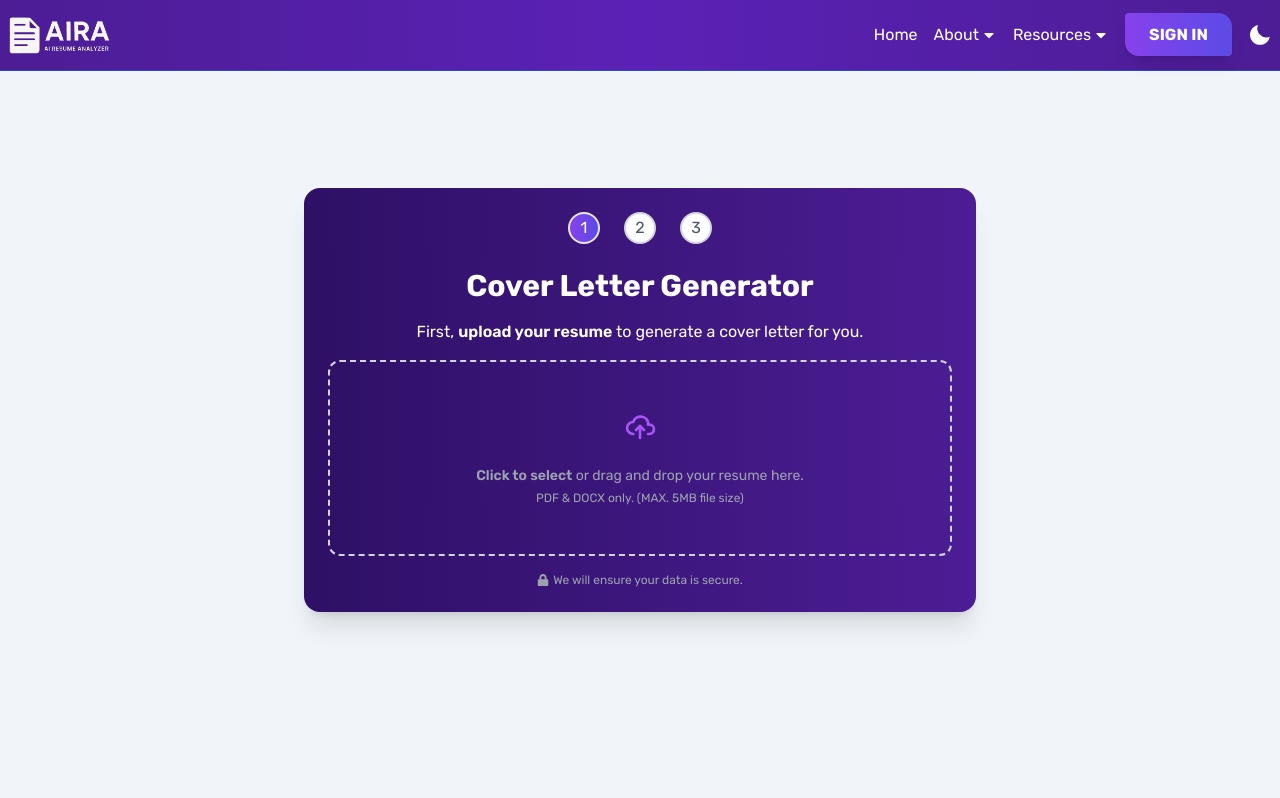
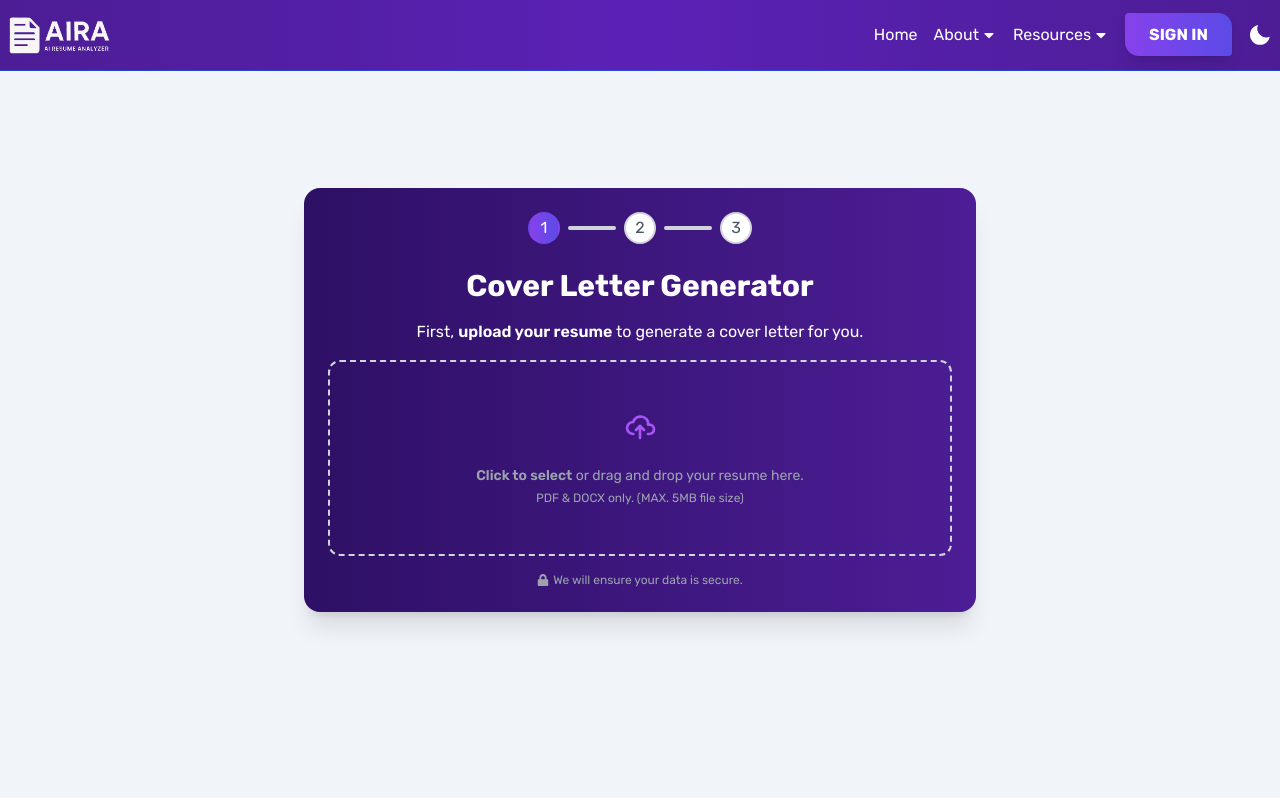
Before and after one commit to KawaiiMoe3/aira, a React (Vite) app: page /analyzer/cover-letter-generator in a window 1280 px wide. Shown: the top 798 px of the page. Built offline with nearby package versions, Linux system fonts and the light colour scheme; no server answers; a web font is replaced by a local one.

Commit message:
Feat: Cover letter report downloadable
Enh:
1. UI/UX improvement

```diff
--- a/src/components/CopyButton/CopyButton.jsx
+++ b/src/components/CopyButton/CopyButton.jsx
@@ -20,7 +20,7 @@ export default function CopyButton({ textToCopy }) {
         >
         {copied ? (
             <>
-                <FiCheck className="text-white" />
+                <FiCheck />
                 Copied
             </>
         ) : (
--- a/src/components/CoverLetter/CoverLetterGenerator.jsx
+++ b/src/components/CoverLetter/CoverLetterGenerator.jsx
@@ -3,6 +3,7 @@ import { Helmet } from 'react-helmet'
 import axios from 'axios';
 import Navbar from '../Navbar/Navbar'
 import Footer from '../Footer/Footer';
+import CopyButton from '../CopyButton/CopyButton';
 import { API_BASE_URL } from '../../utils/ViteApiBaseUrl';
 import AiAnalyzingModal from '../LoadingModal/AiAnalyzingModal';
 
@@ -25,6 +26,7 @@ export default function CoverLetterGenerator() {
     const [errorFileMsg, setErrorFileMsg] = useState('');
     const [errorGeneratedLetter, setErrorGeneratedLetter] = useState('');
     const [showLoadingModal, setShowLoadingModal] = useState(false);
+    const [downloadCoverLetter, setDownloadCoverLetter] = useState(null);
 
     const handleResumeUpload = (e) => {
         const file = e.target.files[0];
@@ -105,6 +107,8 @@ export default function CoverLetterGenerator() {
             // Move to step 3 on success and display the AI feedback(cover letter)
             if (response.status === 200) {
                 setGeneratedLetter(response.data.ai_feedback);
+                setDownloadCoverLetter(response.data.analysis_report);
+                console.log(response.data.analysis_report);
                 setStep(3);
             }
         } catch (error) {
@@ -118,6 +122,7 @@ export default function CoverLetterGenerator() {
     const handleReset = () => {
         setResumeFile(null);
         setJobDescription("");
+        setSelectedAiModel();
         setGeneratedLetter("");
         setStep(1);
     };
@@ -131,20 +136,32 @@ export default function CoverLetterGenerator() {
             <div className="min-h-screen flex items-center justify-center py-40">
                 <div className="max-w-2xl w-full bg-white shadow-xl rounded-2xl p-6 bg-gradient-to-r from-violet-950 to-violet-900">
                     {/* Step Indicators */}
-                    <div className="flex justify-center items-center space-x-6 mb-6">
-                        {[1, 2, 3].map((s) => (
+                    <div className="flex justify-center items-center mb-6">
+                    {[1, 2, 3].map((s, idx, arr) => (
+                        <div key={s} className="flex items-center">
+                            {/* Step circle */}
                             <div
-                            key={s}
-                            className={`w-8 h-8 flex items-center justify-center rounded-full border-2 ${
-                            step >= s
-                                ? "bg-gradient-to-r from-[#8741eb] to-[#5b4be7] text-white"
-                                : "bg-white text-gray-600 border-gray-300"
-                            }`}
+                                className={`w-8 h-8 flex items-center justify-center rounded-full border-2 transition-colors
+                                ${step >= s
+                                    ? "bg-gradient-to-r from-[#8741eb] to-[#5b4be7] text-white border-transparent"
+                                    : "bg-white text-gray-600 border-gray-300"}
+                                `}
                             >
                                 {s}
                             </div>
+
+                            {/* Line (not after last step) */}
+                            {idx < arr.length -1 && (
+                                <div
+                                    className={`w-12 h-1 mx-2 rounded ${
+                                        step > s ? "bg-gradient-to-r from-[#8741eb] to-[#5b4be7]" : "bg-gray-300"
+                                    }`}
+                                ></div>
+                            )}
+                        </div>
                     ))}
                     </div>
+
                     <h2 className="my-4 text-3xl text-center font-bold text-white">Cover Letter Generator</h2>
 
                     {/* Step 1: Upload Resume */}
@@ -271,7 +288,7 @@ export default function CoverLetterGenerator() {
                                     </button>
                                     <button
                                         onClick={handleGenerate}
-                                        disabled={!jobDescription}
+                                        disabled={!jobDescription || showLoadingModal}
                                         className="flex items-center gap-1 btn-primary disabled:opacity-50 disabled:cursor-not-allowed"
                                     >
                                         <RiAiGenerate2 className='w-6 h-6' />
@@ -291,9 +308,17 @@ export default function CoverLetterGenerator() {
                                         {errorGeneratedLetter}
                                     </p>
                                 ) : (
+                                    <>
+                                        <div className='flex justify-between items-center mb-4'>
+                                           <h2 className='font-semibold text-lg text-black dark:text-white'>
+                                                [Example of Cover Letter]
+                                            </h2>
+                                            <CopyButton textToCopy={generatedLetter} />
+                                        </div>
                                         <pre className="whitespace-pre-wrap text-sm text-gray-800 dark:text-gray-200">
                                             {generatedLetter}
                                         </pre>
+                                    </>
                                 )}
                             </div>
                             <div className="flex justify-between">
@@ -303,10 +328,24 @@ export default function CoverLetterGenerator() {
                                 >
                                     <FaArrowLeft /> Back
                                 </button>
-                                <button className="flex items-center gap-2 btn-primary">
+                                {downloadCoverLetter ? (
+                                    <a
+                                        href={`${API_BASE_URL}download-analysis-report/${downloadCoverLetter}/`}
+                                        className="flex items-center gap-2 btn-primary"
+                                        download
+                                    >
                                         <LuDownload className='w-5 h-5' />
                                         Download
+                                    </a>
+                                ) : (
+                                    <button
+                                        className="flex items-center gap-2 btn-primary disabled:opacity-50 disabled:cursor-not-allowed"
+                                        disabled
+                                    >
+                                        <LuDownload className='w-5 h-5' />
+                                        Download Not Available
                                     </button>
+                                )}
                             </div>
                         </div>
                     )}
```
Also changed, not shown: src/components/Analyzer/Feedback.jsx (+33 -13 lines). Lines whose indentation alone changed are shown as unchanged.
